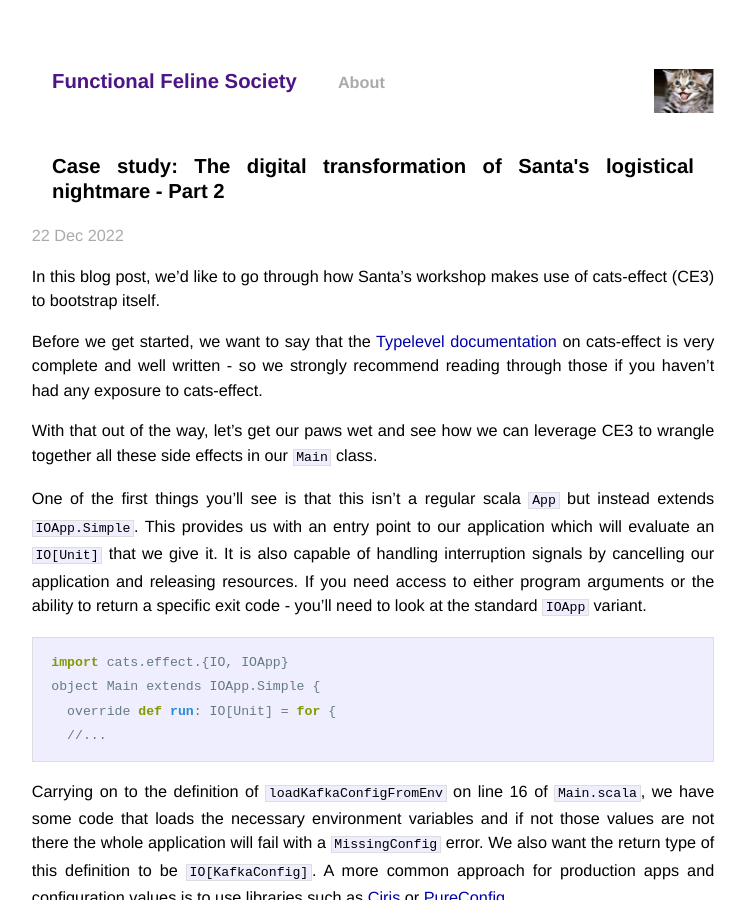
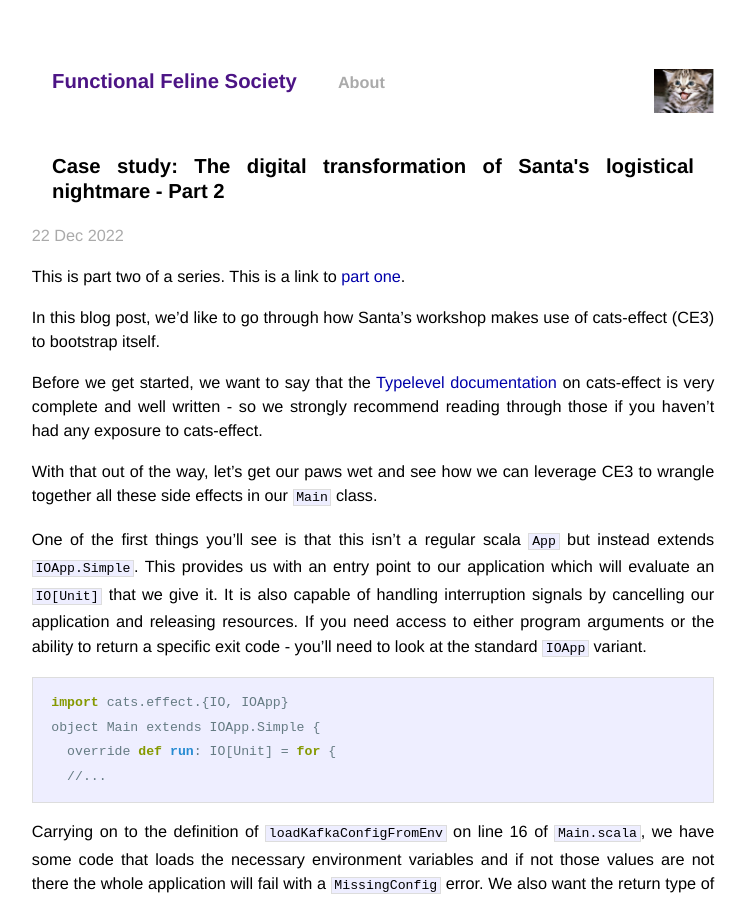
Before and after one commit to Functional-Feline-Society/blog, a Jekyll site: the page built from _posts/2022-12-22-io-part-2.markdown, in a window 1280 px wide and 900 px high. Shown: the whole window, without its empty margins (267-1013 px from the left). Built offline with Jekyll 4.4.1, drawn with Linux system fonts in a browser that asks for light colours; nearby versions of some CDN libraries.

Commit message:
Fix link

```diff
--- a/_posts/2022-12-22-io-part-2.markdown
+++ b/_posts/2022-12-22-io-part-2.markdown
@@ -10,6 +10,7 @@ categories:
 - kafka
 - fs2-kafka
 ---
+This is part two of a series. This is a link to [part one](https://functional-feline-society.github.io/2022/12/16/santas-logistical-nightmare-pt1/).
 
 In this blog post, we'd like to go through how Santa's workshop makes use of cats-effect (CE3) to bootstrap itself.
 
```
